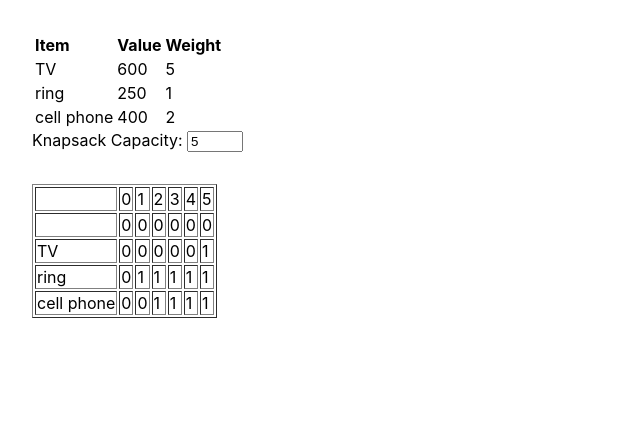
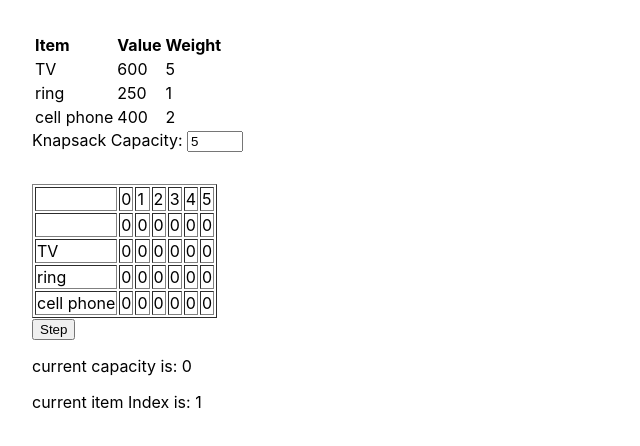
Before and after one commit to MonicaG/knapsack-algorithm-visualization, a React (Create React App) app: page / in a window 1280 px wide. Shown: the top 446 px of the page, without its empty margins (0-640 px from the left). Built offline with nearby package versions, Linux system fonts and the light colour scheme.

Commit message:
Added button to step through table

```diff
--- a/src/App.js
+++ b/src/App.js
@@ -4,6 +4,7 @@ import Items from './components/Items';
 import Capacity from './components/Capacity'
 import capacityDefaults from './models/CapacityDefaults';
 import SolutionTable from './components/SolutionTable';
+import knapsack from './models/KnapsackAlgorithm';
 
 function App() {
 
@@ -13,6 +14,7 @@ function App() {
     { name: 'ring', value: 250, weight: 1 },
     { name: 'cell phone', value: 400, weight: 2 },
   ];
+  const knapsackTable = knapsack(allItems, capacity);
 
   function handleCapacityChange(event) {
     var numValue = parseInt(event.target.value, 10);
@@ -33,6 +35,7 @@ function App() {
       <SolutionTable
         capacity={capacity}
         items={allItems}
+        knapsackTable={knapsackTable}
       />
     </div>
   );
--- a/src/components/SolutionTable.js
+++ b/src/components/SolutionTable.js
@@ -1,10 +1,25 @@
 import PropTypes from 'prop-types';
 import SolutionTableRow from './SolutionTableRow';
-import knapsack from '../models/KnapsackAlgorithm';
+import React from 'react';
 
-function SolutionTable({ capacity, items }) {
+function SolutionTable({ capacity, items, knapsackTable}) {
+  const [currentItemIndex, setCurrentItemIndex] = React.useState(1);
+  const [currentCapacity, setCurrentCapacity] = React.useState(0);
+  const [buttonDisabled, setButtonDisabled] = React.useState(false);
   const capacityRow = Array.from({length: capacity+1}, (e, i)=> i);
-  const solutionTable = knapsack(items, capacity);
+
+  function btnClick() {
+    if(currentCapacity === capacity) {
+      setCurrentCapacity(1);
+      setCurrentItemIndex(currentItemIndex+1);
+      if(currentItemIndex === items.length) {
+        setButtonDisabled(true);
+      }
+    }else {
+      setCurrentCapacity(currentCapacity+1);
+    }
+  }
+
   return (
     <div className="SolutionTable">
       <table border="1">
@@ -14,17 +29,25 @@ function SolutionTable({ capacity, items }) {
             row={capacityRow}
           />
 
-          {solutionTable.map((row, index) => {
+          {knapsackTable.map((row, index) => {
             const itemName = index === 0 ? " " : items[index-1].name;
+            const formattedRow = row.map((element, rowIndex) => {
+              return index < currentItemIndex || (index === currentItemIndex && rowIndex <= currentCapacity) ? element : 0;
+            });
             return <SolutionTableRow
               key={itemName}
               cellKey={itemName + "Cell"}
-              row={row}
+              row={formattedRow}
               firstCellValue={itemName}
             />
           })}
         </tbody>
       </table>
+      <input type="button" value="Step" onClick={btnClick} disabled={buttonDisabled}/>
+        <div>
+          <p>current capacity is: {currentCapacity}</p>
+          <p>current item Index is: {currentItemIndex}</p>
+      </div>
     </div>
   );
 };
```
Also changed, not shown: 2 other files (tests, documents, lock files or other folders).
